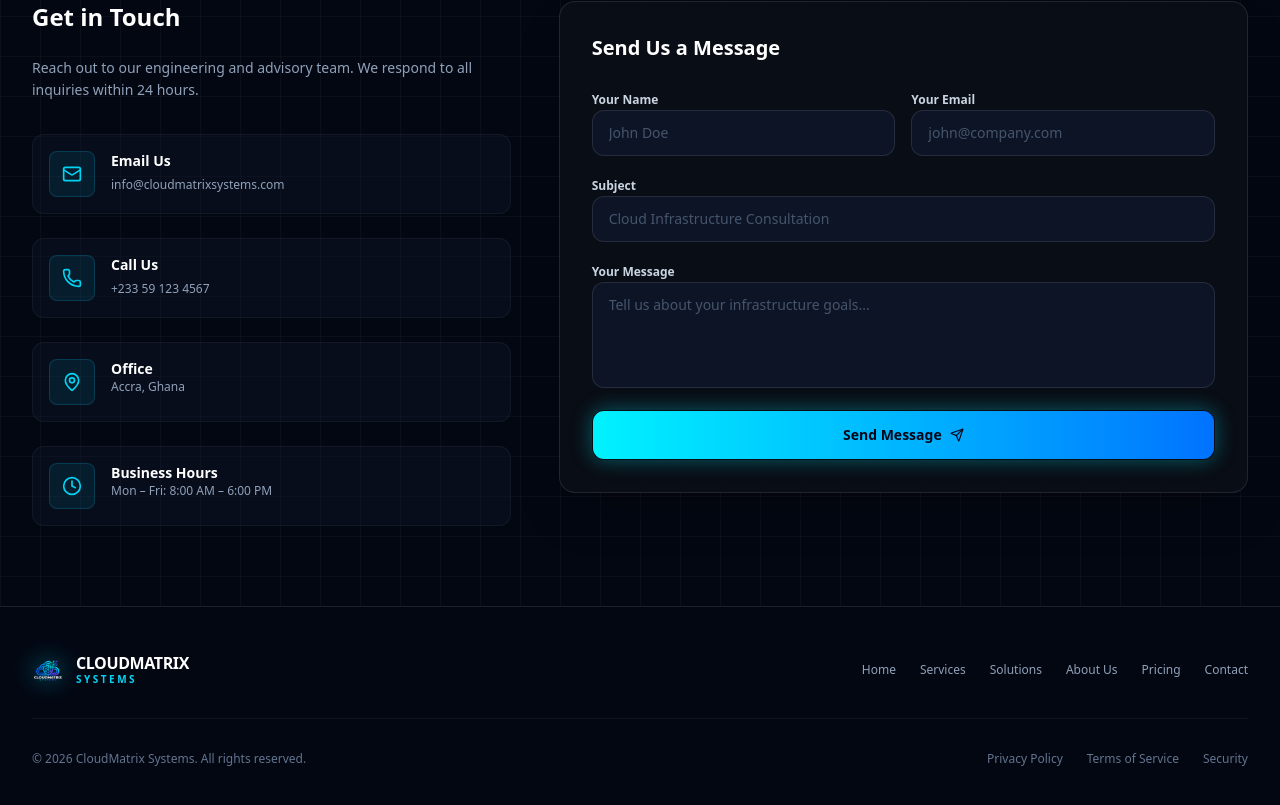
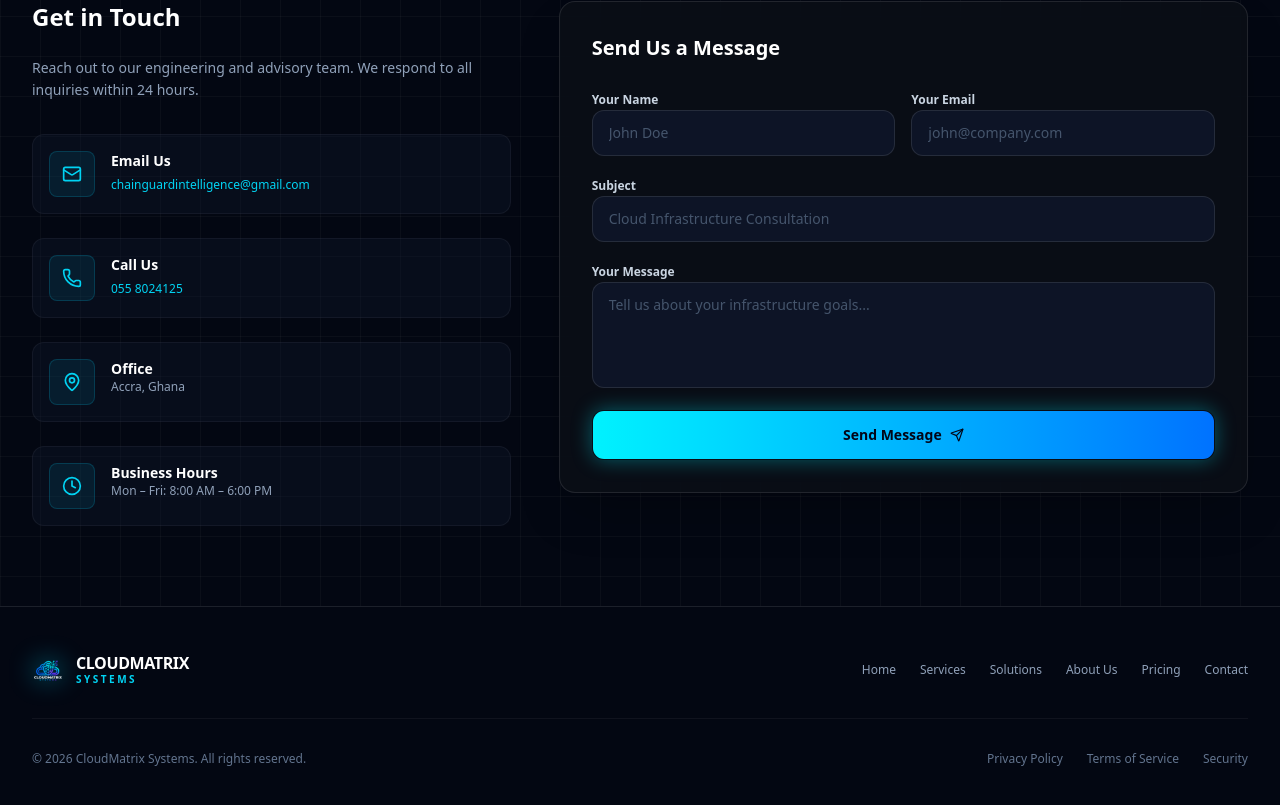
Before and after one commit to Philipvin394/cloudmatrix-systems, a Next.js app: page / in a window 1280 px wide. Shown: the part 6304-7109 px from the top of the page. Built offline with nearby package versions, Linux system fonts and the light colour scheme.

Commit message:
Fix contact phone href and styling in ContactSection

```diff
--- a/src/components/sections/ContactSection.tsx
+++ b/src/components/sections/ContactSection.tsx
@@ -73,8 +73,11 @@ export const ContactSection = () => {
                 </div>
                 <div>
                   <h4 className="text-sm font-bold text-white">Email Us</h4>
-                  <a href="mailto:info@cloudmatrixsystems.com" className="text-xs text-slate-400 hover:text-cyan-400 transition-colors">
-                    info@cloudmatrixsystems.com
+                  <a
+                    href="mailto:chainguardintelligence@gmail.com"
+                    className="text-xs text-cyan-400 hover:underline"
+                  >
+                    chainguardintelligence@gmail.com
                   </a>
                 </div>
               </div>
@@ -86,8 +89,8 @@ export const ContactSection = () => {
                 </div>
                 <div>
                   <h4 className="text-sm font-bold text-white">Call Us</h4>
-                  <a href="tel:+233591234567" className="text-xs text-slate-400 hover:text-cyan-400 transition-colors">
-                    +233 59 123 4567
+                  <a href="tel:+233558024125" className="text-xs text-cyan-400 hover:underline">
+                    055 8024125
                   </a>
                 </div>
               </div>
```
